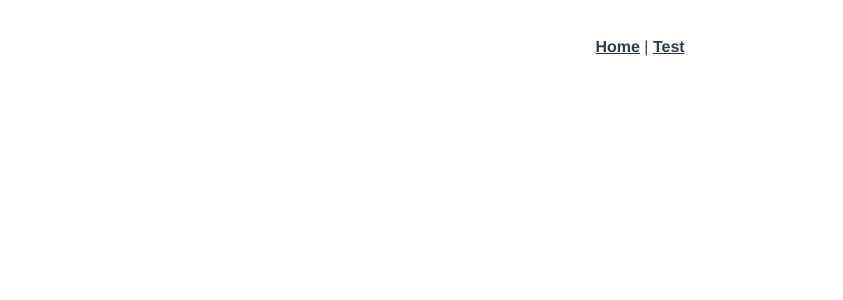
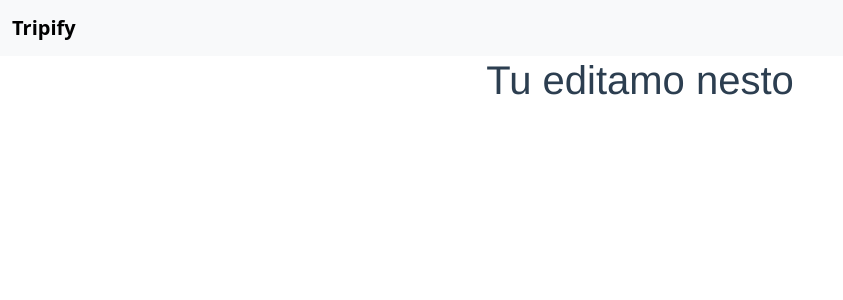
Before and after one commit to Fmarecic9/TripifyProjekt, a Vue app: page /edit in a window 1280 px wide. Before the commit this address had no page. Shown: the top 300 px of the page, without its empty margins (0-843 px from the left). Built offline with nearby package versions, Linux system fonts and the light colour scheme.

Commit message:
Ispravljen commit

```diff
--- a/public/index.html
+++ b/public/index.html
@@ -6,6 +6,14 @@
     <meta name="viewport" content="width=device-width,initial-scale=1.0">
     <link rel="icon" href="<%= BASE_URL %>favicon.ico">
     <title><%= htmlWebpackPlugin.options.title %></title>
+    <link href="https://cdn.jsdelivr.net/npm/bootstrap@5.3.3/dist/css/bootstrap.min.css" rel="stylesheet" integrity="sha384-QWTKZyjpPEjISv5WaRU9OFeRpok6YctnYmDr5pNlyT2bRjXh0JMhjY6hW+ALEwIH" crossorigin="anonymous">
+    <nav class="navbar bg-body-tertiary">
+      <div class="container-fluid">
+        <a class="navbar-brand" href="#" >
+          Tripify
+        </a>
+      </div>
+    </nav>
   </head>
   <body>
     <noscript>
--- a/src/App.vue
+++ b/src/App.vue
@@ -1,10 +1,15 @@
 <template>
-  <nav>
-    <router-link to="/">Home</router-link> |
-    <router-link to="/test">Test</router-link>
-  </nav>
+
   <router-view/>
 </template>
+
+/* <nav>
+    <router-link to="/">Home</router-link> |
+    <router-link to="/login">Login</router-link> |
+    <router-link to="/create">Create</router-link> |
+    <router-link to="/edit">Edit</router-link> |
+    <router-link to="/view">View</router-link>
+  </nav> */
 
 <style lang="scss">
 #app {
--- a/src/router/index.js
+++ b/src/router/index.js
@@ -1,19 +1,34 @@
 import { createRouter, createWebHistory } from 'vue-router'
-import HomeView from '../views/HomeView.vue'
+import home from '../views/home.vue'
 
 const routes = [
   {
     path: '/',
     name: 'home',
-    component: HomeView
+    component: () => import('../views/home.vue')
   },
   {
-    path: '/test',
-    name: 'Test',
+    path: '/login',
+    name: 'login',
     // route level code-splitting
     // this generates a separate chunk (about.[hash].js) for this route
     // which is lazy-loaded when the route is visited.
-    component: () => import(/* webpackChunkName: "about" */ '../views/test.vue')
+    component: () => import('../views/login.vue')
+  },
+  {
+    path:'/create',
+    name: 'create',
+    component:()=> import('../views/create.vue')
+  },
+  {
+    path:'/edit',
+    name: 'edit',
+    component: ()=>import('../views/edit.vue')
+  },
+  {
+    path: '/view',
+    name: 'view',
+    component:()=>import('../views/view.vue')
   }
 ]
 
--- a/src/views/HomeView.vue
+++ /dev/null
@@ -1,18 +0,0 @@
-<template>
-  <div class="home">
-    <img alt="Vue logo" src="../assets/logo.png">
-    <HelloWorld msg="Welcome to Your Vue.js App"/>
-  </div>
-</template>
-
-<script>
-// @ is an alias to /src
-import HelloWorld from '@/components/HelloWorld.vue'
-
-export default {
-  name: 'HomeView',
-  components: {
-    HelloWorld
-  }
-}
-</script>
--- a/src/views/test.vue
+++ /dev/null
@@ -1,5 +0,0 @@
-<template>
-  <div class="test">
-    <h1>AAAJMOOOO</h1>
-  </div>
-</template>
```
